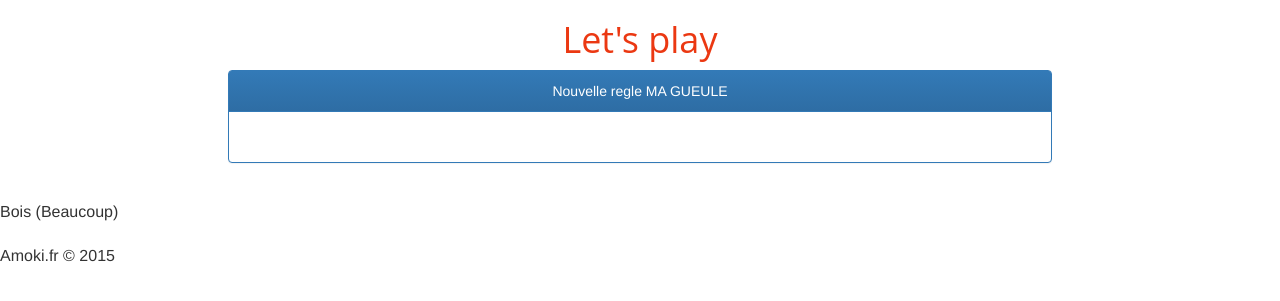
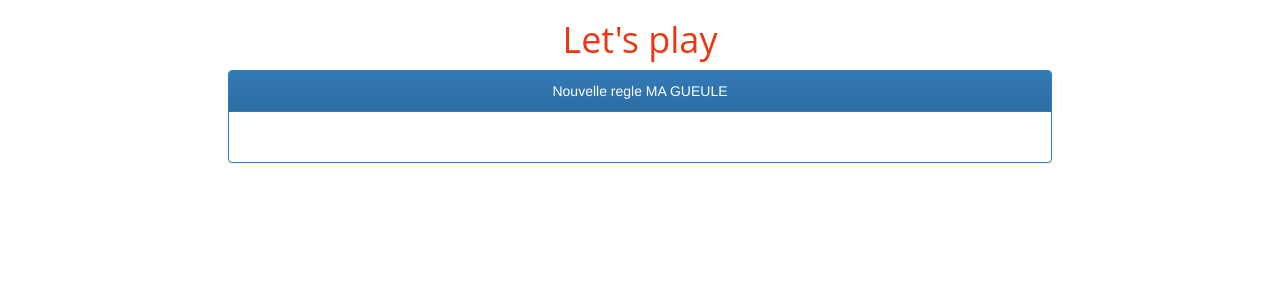
Before and after one commit to Amoki/bois, a Django app: template templates/game.html in a window 1280 px wide. Shown: the top 301 px of the page. Run offline with Django 3.2, Linux system fonts and the light colour scheme; the template is opened without the code that fills it, so the values that code supplies are empty; parts of the project's set-up code (start-up, migrations or seed data) failed here and were passed over; some libraries are stand-ins or nearby versions.

Commit message:
Front bootstrap (2)

```diff
--- a/templates/base.html
+++ b/templates/base.html
@@ -45,11 +45,6 @@
         <script type="text/javascript" src="{% static 'js/libs/async.js' %}"></script>
         {% block pre_end_head %}
         {% endblock pre_end_head %}
-            <div class="row">
-            <div class="col-lg-12">
-                    		<footer class="footer-basic-centered">
-			<p class="footer-company-motto">Bois (Beaucoup)</p>
-			<p class="footer-company-name">Amoki.fr &copy; 2015</p>
-		</footer></div></div>
+
     </body>
 </html>
--- a/templates/index.html
+++ b/templates/index.html
@@ -28,5 +28,10 @@
     <a href="game.html" data-bind="click: createGame"><button type="button" class="btn btn-outline btn-default">I WANNA GET DRUNK !</button></a>
 </div>   </div>
 </div></section>
+                    		<footer class="footer-basic-centered">
+                            <div class="container-fluid"><div class="row"><div class="col-lg-12">
+			<p class="footer-company-motto">Bois (Beaucoup)</p>
+			<p class="footer-company-name">Amoki.fr &copy; 2015</p>
+		</div></div></div></footer>
 
 {% endblock content %}
```
Also changed, not shown: db.sqlite3, static/css/images/header.jpg.
